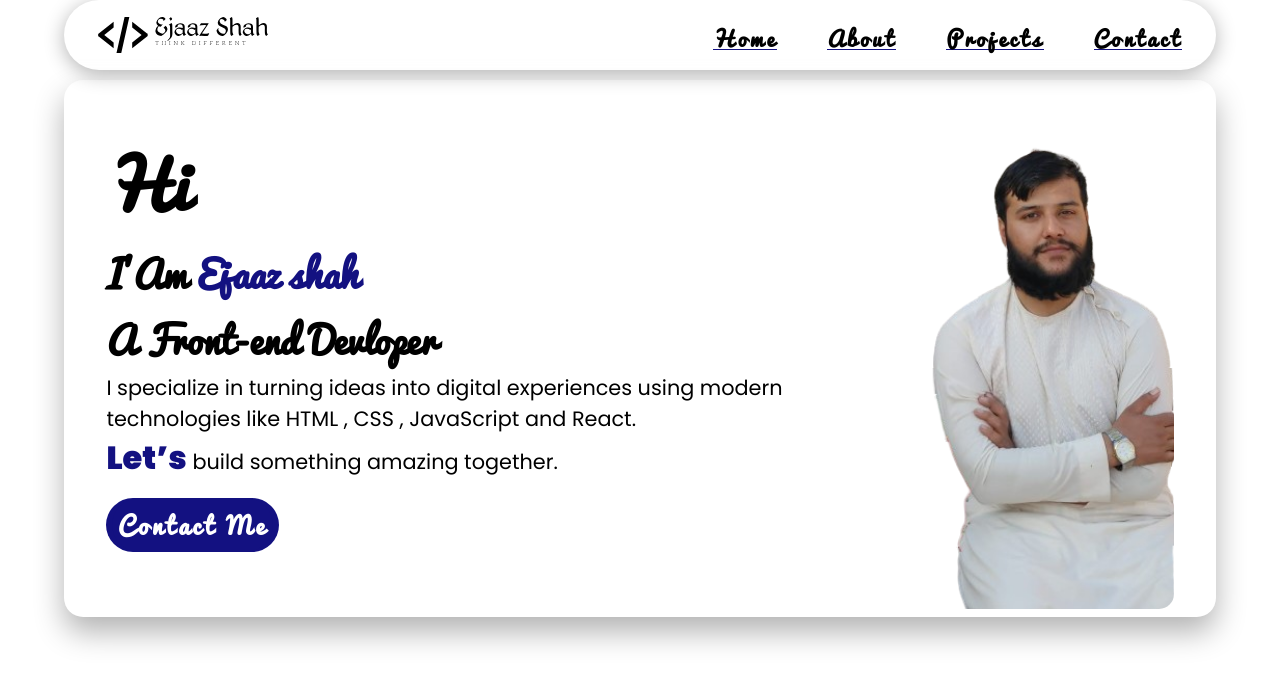
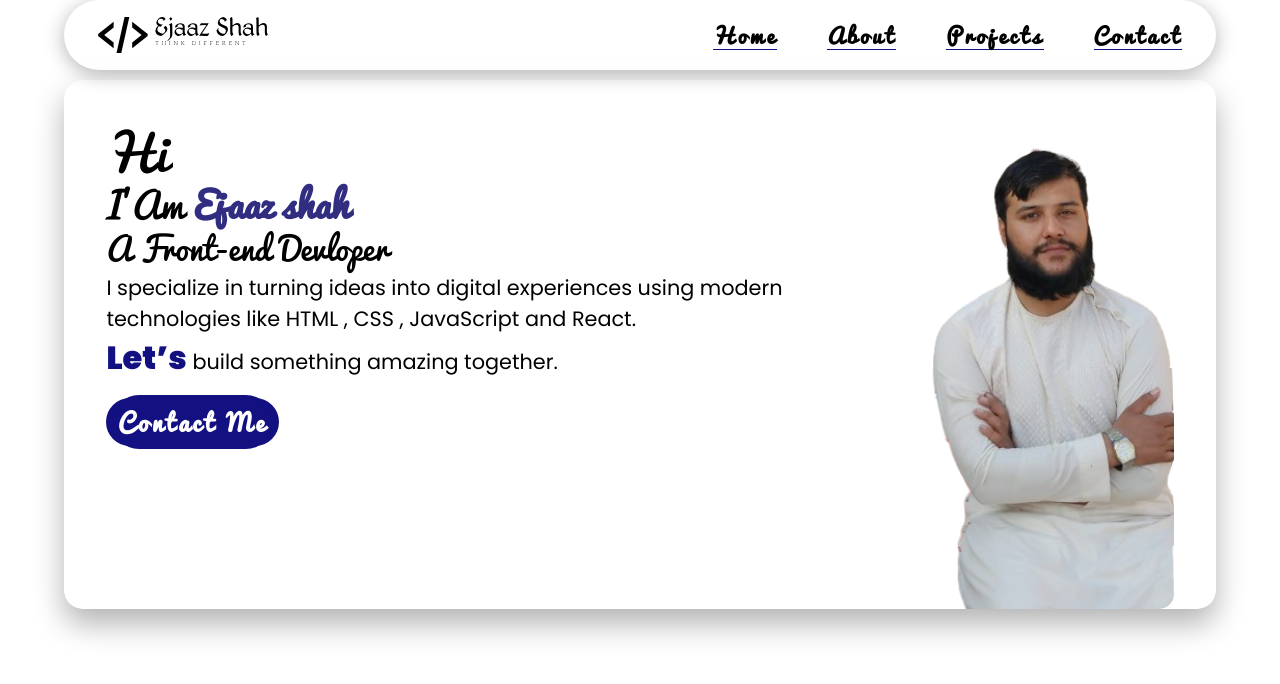
Before and after one commit to ejaazshah/Portfolio, a React (Vite) app: page / in a window 1280 px wide. Shown: the top 684 px of the page. Built offline with nearby package versions, Linux system fonts and the light colour scheme.

Commit message:
Working on hero section

```diff
--- /dev/null
+++ b/postcss.config.js
@@ -0,0 +1,6 @@
+export default {
+  plugins: {
+    '@tailwindcss/postcss7-compat': {},
+    autoprefixer: {},
+  }
+}
--- a/src/components/hero.css
+++ b/src/components/hero.css
@@ -1,6 +1,9 @@
 @font-face {
   font-family:'ejaaz-custom-font';
   src: url('../../public/font/pacifico/Pacifico.ttf'), format('TTF');
+}
+.h1{
+  font-family: 'ejaaz-custom-font';
 }
 .hero-section{
   display: flex;
--- a/src/components/hero.jsx
+++ b/src/components/hero.jsx
@@ -3,13 +3,13 @@ import heroimg from  '../assets/12-edited-and-croped.png'
 function Hero(){
   return(
 
-    <div className='hero-section'>
+    <div className="hero-section  flex flex-wrap justify-around gap-8 pt-12 w-full rounded-xl shadow-[0_15px_30px_rgba(0,0,0,0.3)] z-20">
 
-    <div className="text-div">
-        <h1 className="main-div-font-style">Hi</h1>
-        <h3 className="main-div-font-style">I'Am <span className="hero-spn">Ejaaz shah</span></h3>
+    <div className="text-div flex-1 flex flex-col items-start text-center md:text-left">
+        <h1 className="text-3xl sm:text-4xl md:text-5xl h1">Hi</h1>
+        <h3 className="text-2xl sm:text-3xl md:text-4xl   mt-2 h1">I'Am <span className="font-bold text-indigo-900">Ejaaz shah</span></h3>
         <h3 className="main-div-font-style">A Front-end Devloper</h3>
-        <p className="hero-para">I specialize in turning ideas into digital experiences using modern technologies like <span className="html">HTML</span> , <span className="css">CSS</span> , <span className="js">JavaScript</span> and React.</p>
+        <p className="hero-para">I specialize in turning ideas into digital experiences using modern technologies like <span className="">HTML</span> , <span className="css">CSS</span> , <span className="js">JavaScript</span> and React.</p>
         <p className="hero-para"><span className="hero-lets">Let’s</span> build something amazing together.</p>
         <button className="btn-hero">
           <a href="#contact" className="btn-hero">Contact Me</a>
--- a/src/components/nav.css
+++ b/src/components/nav.css
@@ -5,7 +5,7 @@
   src: url('../../public/font/pacifico/Pacifico.ttf'), format('TTF');
 }
 a{
-  color: green;
+  /* color: green; */
   font-family:'ejaaz-custom-font';
 }
 .nav {
--- a/src/components/nav.jsx
+++ b/src/components/nav.jsx
@@ -6,7 +6,7 @@ function nav(){
      <img class="logo" src={logo} alt=""></img>
    <nav className=''>
       <ul>
-        <a  href="#">Home</a>
+        <a  href="#" className='ejaaz-custom-font'>Home</a>
         <a  href="#">About</a>
         <a href="#">Projects</a>
         <a href="#">Contact</a>
--- a/src/index.css
+++ b/src/index.css
@@ -1,3 +1,15 @@
+@tailwind base;
+@tailwind components;
+@tailwind utilities;
+
+@font-face {
+  font-family: 'ejaaz-custom-font';
+  src: url('../public/font/pacifico/Pacifico.ttf') format('truetype');
+  font-weight: normal;
+  font-style: normal;
+}
+
+
 *{
   margin: 0;
   padding: 0;
--- /dev/null
+++ b/tailwind.config.js
@@ -0,0 +1,18 @@
+/** @type {import('tailwindcss').Config} */
+export default {
+  content: [
+    "./index.html",
+    "./src/**/*.{js,ts,jsx,tsx}"
+  ],
+  theme: {
+    extend: {
+
+       fontFamily: {
+        'ejaaz': ['ejaaz-custom-font', 'sans-serif'],
+        'poppins': ['Poppins', 'sans-serif'],
+      },
+    },
+
+  },
+  plugins: [],
+}
```
Also changed, not shown: package.json (+6 -1 lines), 1 other file (tests, documents, lock files or other folders).
